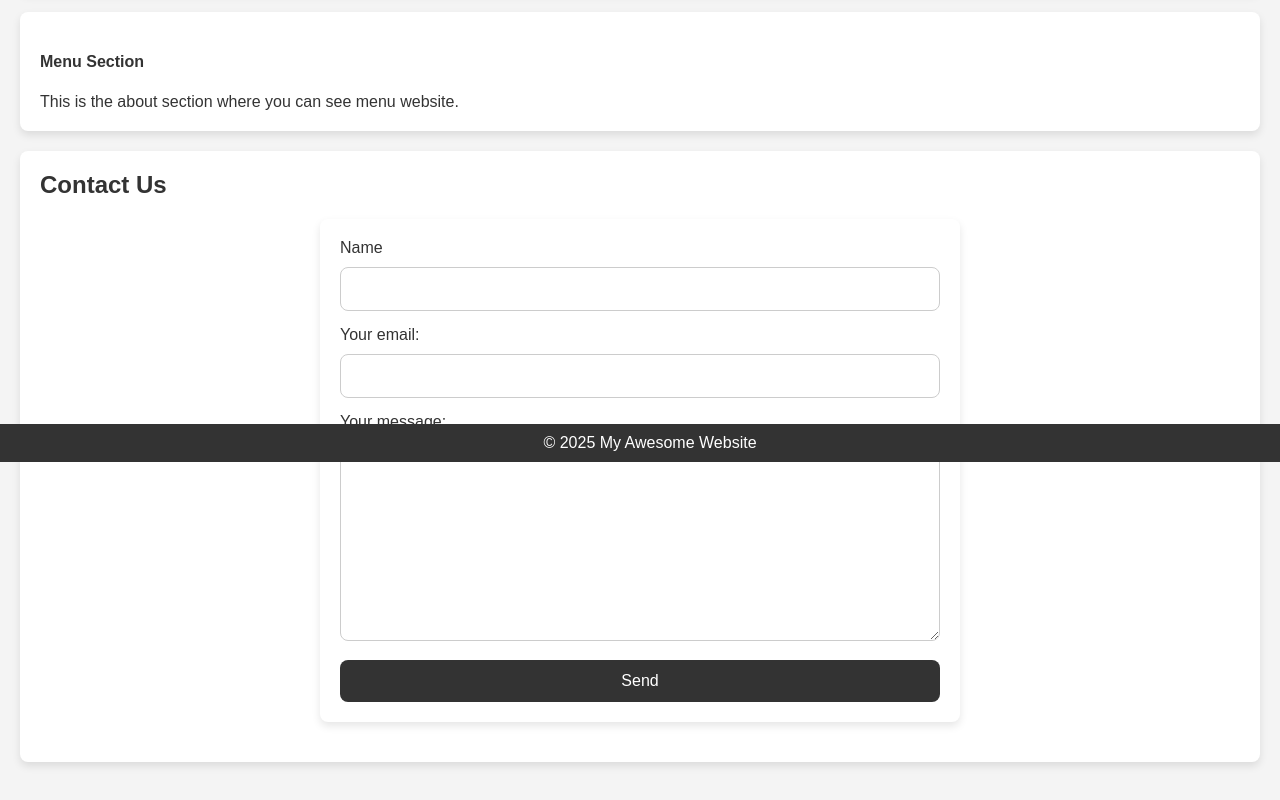
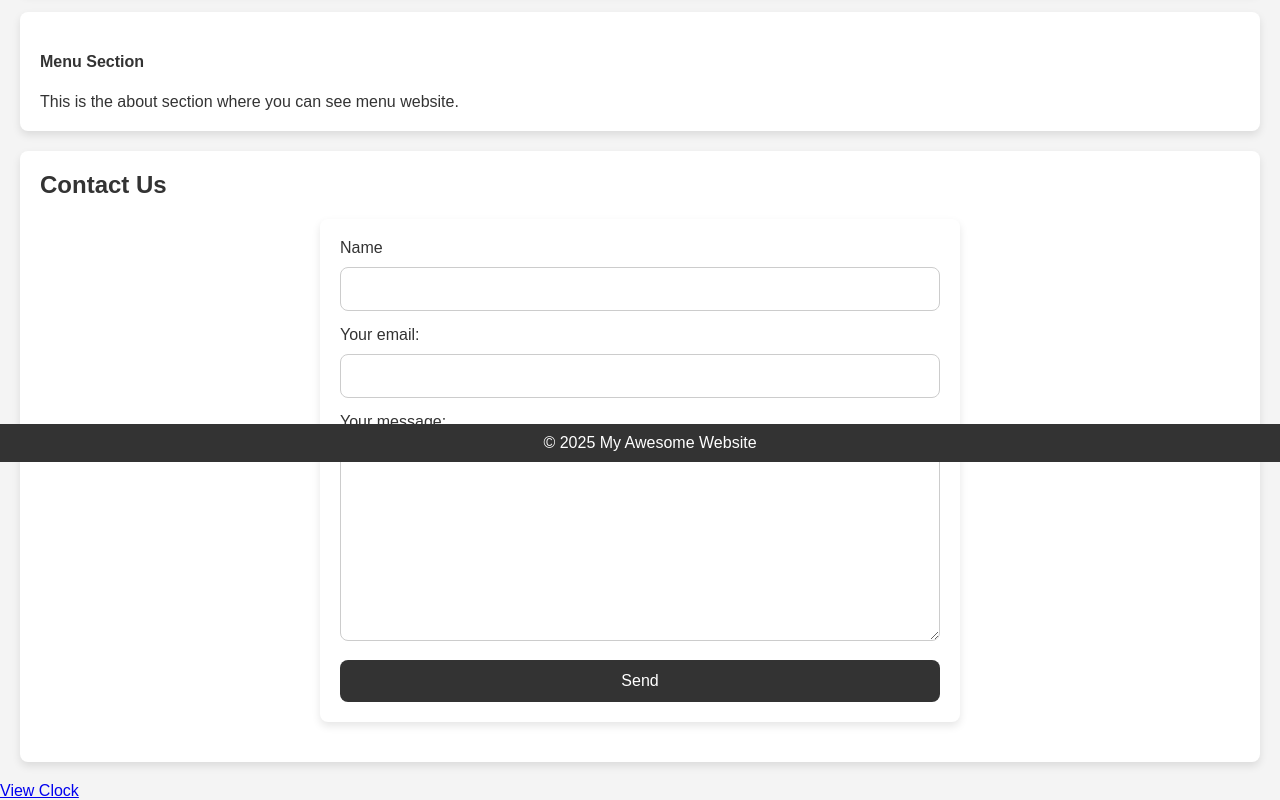
Before and after one commit to rksc143/rakeshc, a plain HTML site: page index.html in a window 1280 px wide. Shown: the part 338-1138 px from the top of the page. Drawn offline with Linux system fonts and the light colour scheme.

Commit message:
Update index.html

```diff
--- a/index.html
+++ b/index.html
@@ -65,5 +65,6 @@
     </footer>
 
     <script src="script.js"></script>
+    <a href="clock.html">View Clock</a>
 </body>
 </html>
```
